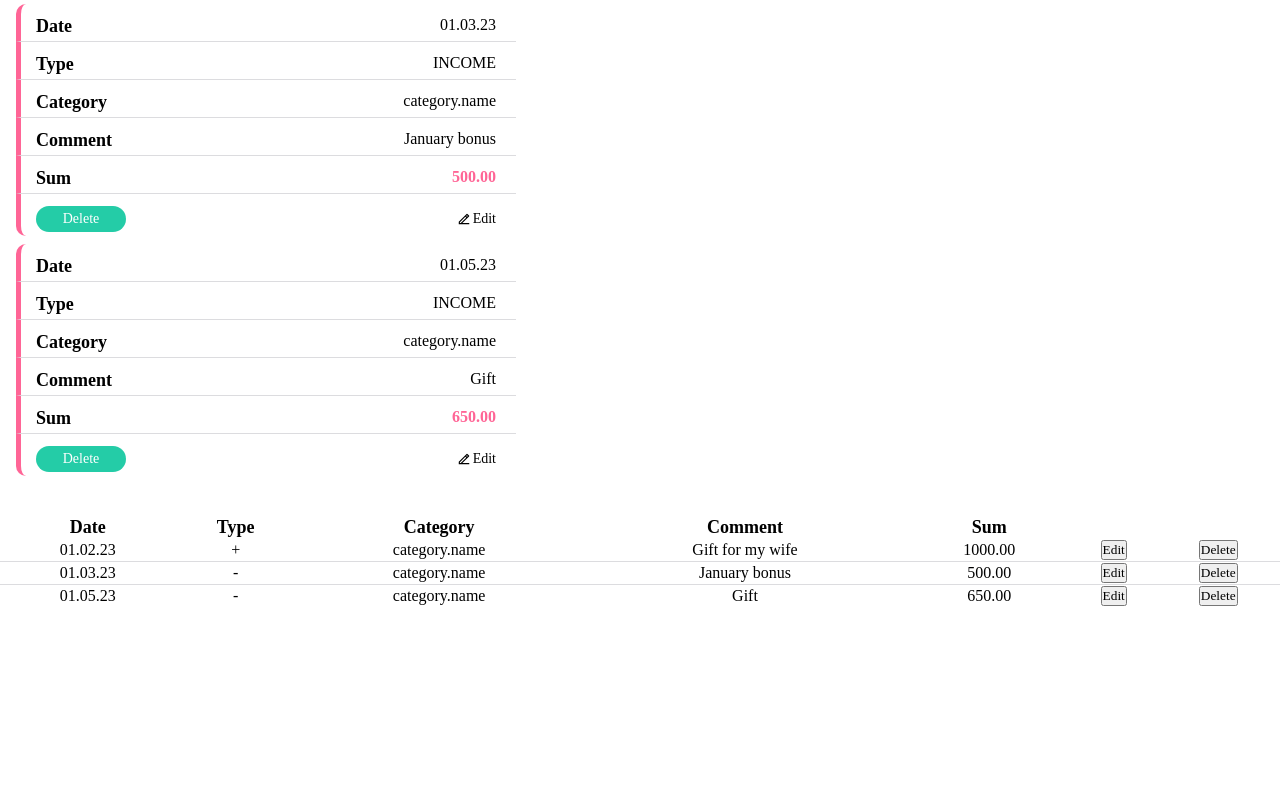
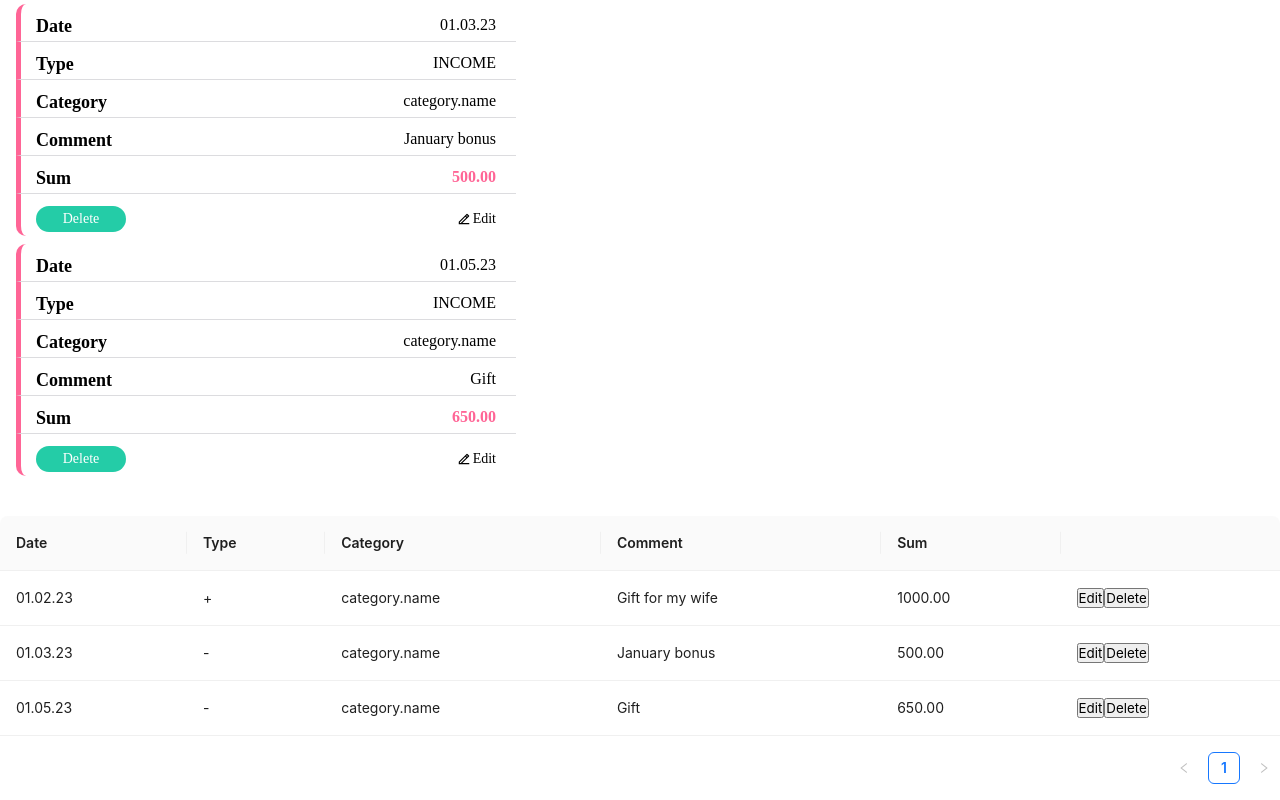
Before and after one commit to daryark/Wallet, a React (Create React App) app: page / in a window 1280 px wide. Shown: the part 449-1249 px from the top of the page. Before the commit the page ends 1056 px from the top, so only its background shows below. Built offline with nearby package versions, Linux system fonts and the light colour scheme.

Commit message:
changed table into lib table

```diff
--- a/package.json
+++ b/package.json
@@ -8,6 +8,7 @@
     "@testing-library/jest-dom": "^5.16.3",
     "@testing-library/react": "^12.1.4",
     "@testing-library/user-event": "^13.5.0",
+    "antd": "^5.3.0",
     "axios": "^1.3.4",
     "formik": "^2.2.9",
     "react": "^18.1.0",
--- a/src/components/TransitionsList/TransitionsList.jsx
+++ b/src/components/TransitionsList/TransitionsList.jsx
@@ -1,14 +1,17 @@
 import { useDispatch } from 'react-redux';
+
+import { Table } from 'antd';
+
 import { isModalAddTransactionOpen } from 'redux/global/globalSlice';
 import { deleteTransaction } from 'redux/transactions/trans-operations';
 import { setEditTransaction } from 'redux/transactions/transSlice';
 import transitions from './transitionsData.json';
-import {
-  StyledRow,
-  StyledTable,
-  StyledTbody,
-  StyledThead,
-} from './TransitionsList.styled';
+// import {
+//   StyledRow,
+//   StyledTable,
+//   StyledTbody,
+//   StyledThead,
+// } from './TransitionsList.styled';
 
 export const TransactionsList = () => {
   const dispatch = useDispatch();
@@ -20,51 +23,66 @@ export const TransactionsList = () => {
   const handleDeleteTransition = transitionId => {
     dispatch(deleteTransaction(transitionId));
   };
+
+  const columns = [
+    {
+      title: 'Date',
+      dataIndex: 'date',
+      key: 'date',
+      render: (_, record) => <div>{record.transactionDate}</div>,
+    },
+    {
+      title: 'Type',
+      dataIndex: 'type',
+      key: 'type',
+    },
+    {
+      title: 'Category',
+      dataIndex: 'category',
+      key: 'category',
+      render: (_, record) => <div>{record.categoryId}</div>,
+    },
+    {
+      title: 'Comment',
+      dataIndex: 'comment',
+      key: 'comment',
+      render: (_, record) => <div>{record.comment}</div>,
+    },
+    {
+      title: 'Sum',
+      dataIndex: 'sum',
+      key: 'sum',
+      render: (_, record) => {
+        const amount = parseFloat(record.amount).toFixed(2);
+        return <div>{amount}</div>;
+      },
+    },
+    {
+      title: '',
+      key: 'action',
+      render: (_, record) => {
         return (
-    <StyledTable>
-      <StyledThead>
-        <tr>
-          <th>Date</th>
-          <th>Type</th>
-          <th>Category</th>
-          <th>Comment</th>
-          <th>Sum</th>
-        </tr>
-      </StyledThead>
-      <StyledTbody>
-        {transitions.map(
-          ({ id, transactionDate, type, categoryId, comment, amount }) => (
-            <StyledRow key={id}>
-              <td>{transactionDate}</td>
-              <td>{type === 'INCOME' ? '-' : '+'}</td>
-              <td>{categoryId}</td>
-              <td>{comment}</td>
-              <td>{parseFloat(amount).toFixed(2)}</td>
-              <td>
-                <button
-                  onClick={() =>
-                    handleEditTransition({
-                      id,
+          <>
+            <button onClick={() => handleEditTransition(record)}>Edit</button>
+            <button onClick={() => handleDeleteTransition(record.key)}>
+              Delete
+            </button>
+          </>
+        );
+      },
+    },
+  ];
+  const dataSource = transitions.map(
+    ({ id, transactionDate, type, categoryId, comment, amount }) => ({
+      key: id,
       transactionDate,
-                      type,
+      type: type === 'INCOME' ? '-' : '+',
       categoryId,
       comment,
       amount,
     })
-                  }
-                >
-                  Edit
-                </button>
-              </td>
-              <td>
-                <button onClick={() => handleDeleteTransition(id)}>
-                  Delete
-                </button>
-              </td>
-            </StyledRow>
-          )
-        )}
-      </StyledTbody>
-    </StyledTable>
   );
+  console.log(dataSource);
+
+  return <Table dataSource={dataSource} columns={columns}></Table>;
 };
--- a/src/services/api.js
+++ b/src/services/api.js
@@ -70,8 +70,8 @@ export const TransactionsAPI = {
     return data;
   },
 
-  async removeTransaction({ id }) {
-    const { data } = await $privateHost.delete(`/api/transactions/${id}`);
+  async removeTransaction({ key }) {
+    const { data } = await $privateHost.delete(`/api/transactions/${key}`);
     return data;
   },
 };
```
Also changed, not shown: 1 other file (tests, documents, lock files or other folders). Lines whose indentation alone changed are shown as unchanged.
